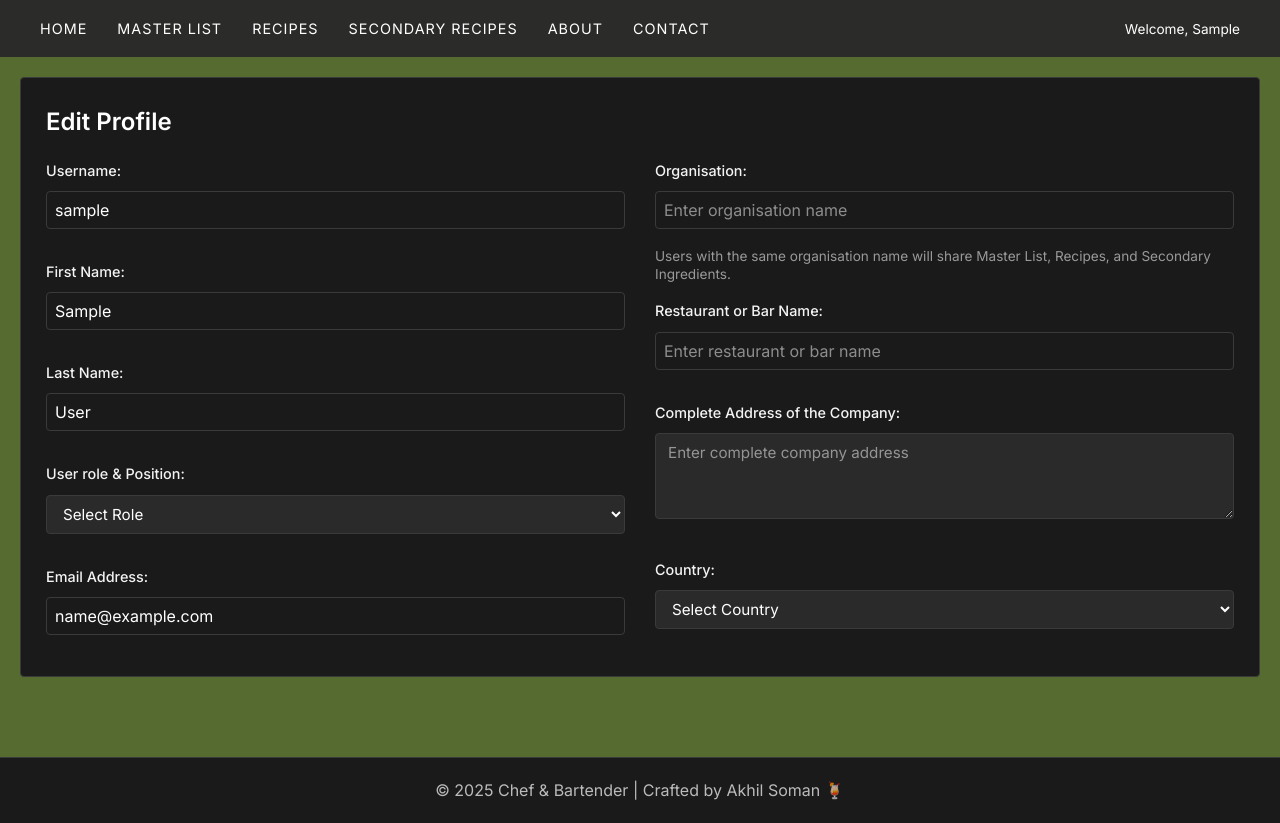
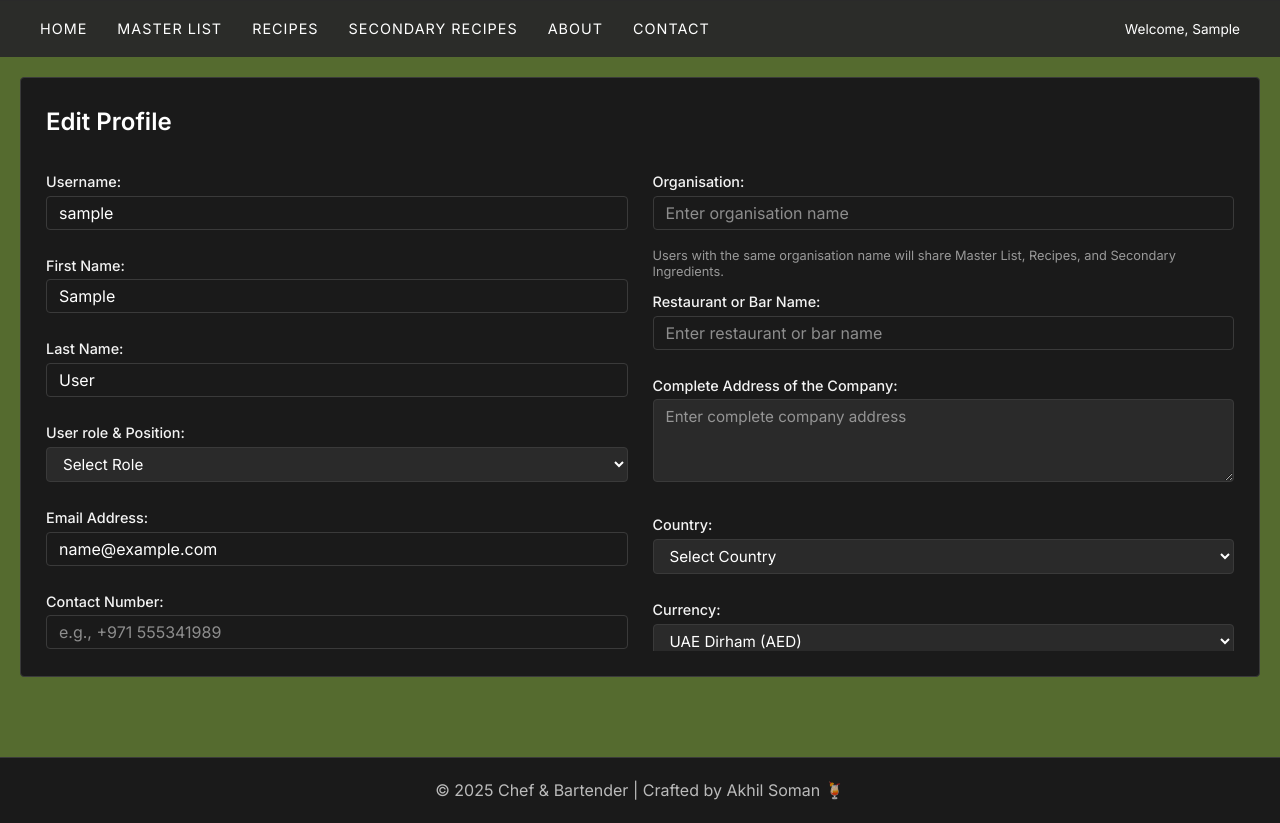
Before and after one commit to akiuser10/Chef-Bartender, a Flask app: page /profile in a window 1280 px wide. Shown: the part 79-902 px from the top of the page. Run offline with Flask 3, Linux system fonts and the light colour scheme; the visitor is signed in with stand-in values (Sample User, id 1); data comes from the database, SQL or seed files in the repository; data that the repository does not hold is empty.

Commit message:
Reduce spacing in profile form to fit all fields and buttons within dark area

```diff
--- a/static/style.css
+++ b/static/style.css
@@ -470,9 +470,13 @@ main {
 
 .page-panel h2 {
     margin-top: 0;
-    margin-bottom: 20px;
+    margin-bottom: 15px;
     font-size: 1.5rem;
     color: white;
+}
+
+.page-panel:has(.profile-form) h2 {
+    margin-bottom: 12px;
 }
 
 /* About Page */
@@ -1349,8 +1353,8 @@ form {
 .profile-form-columns {
     display: grid;
     grid-template-columns: 1fr 1fr;
-    gap: 30px;
-    margin-bottom: 25px;
+    gap: 25px;
+    margin-bottom: 15px;
     align-items: flex-start;
     width: 100%;
     max-width: 100%;
@@ -1370,6 +1374,7 @@ form {
     max-width: 100%;
     box-sizing: border-box;
     overflow: hidden;
+    margin-bottom: 12px;
 }
 
 .profile-form-col .form-input {
@@ -1381,6 +1386,7 @@ form {
     .profile-form-columns {
         grid-template-columns: 1fr 1fr;
         gap: 20px;
+        margin-bottom: 12px;
     }
 }
 
@@ -1408,6 +1414,11 @@ form {
     line-height: 1.3;
 }
 
+.profile-form .form-help-text {
+    margin-top: 3px;
+    font-size: 0.8em;
+}
+
 .register-form .form-help-text {
     margin-top: 3px;
     font-size: 0.8em;
@@ -1497,18 +1508,18 @@ form {
 
 .profile-form .form-group label {
     display: block;
-    margin-bottom: 6px;
+    margin-bottom: 4px;
     font-weight: 500;
     color: rgba(255, 255, 255, 0.95);
     font-size: 0.9rem;
-    line-height: 1.4;
+    line-height: 1.3;
 }
 
 .form-input {
     width: 100%;
     max-width: 100%;
-    padding: 8px 12px;
-    margin-top: 4px;
+    padding: 7px 12px;
+    margin-top: 2px;
     border: 1px solid #3a3a3a;
     background: #2a2a2a;
     color: white;
@@ -1520,6 +1531,11 @@ form {
     overflow: hidden;
 }
 
+.profile-form .form-input {
+    padding: 6px 12px;
+    margin-top: 0;
+}
+
 .form-input::placeholder {
     color: rgba(255, 255, 255, 0.5);
 }
@@ -1546,8 +1562,8 @@ textarea.form-input {
 .form-actions {
     display: flex;
     gap: 12px;
-    margin-top: 25px;
-    padding-top: 20px;
+    margin-top: 15px;
+    padding-top: 15px;
     border-top: 1px solid #3a3a3a;
     align-items: center;
     flex-wrap: wrap;
```
